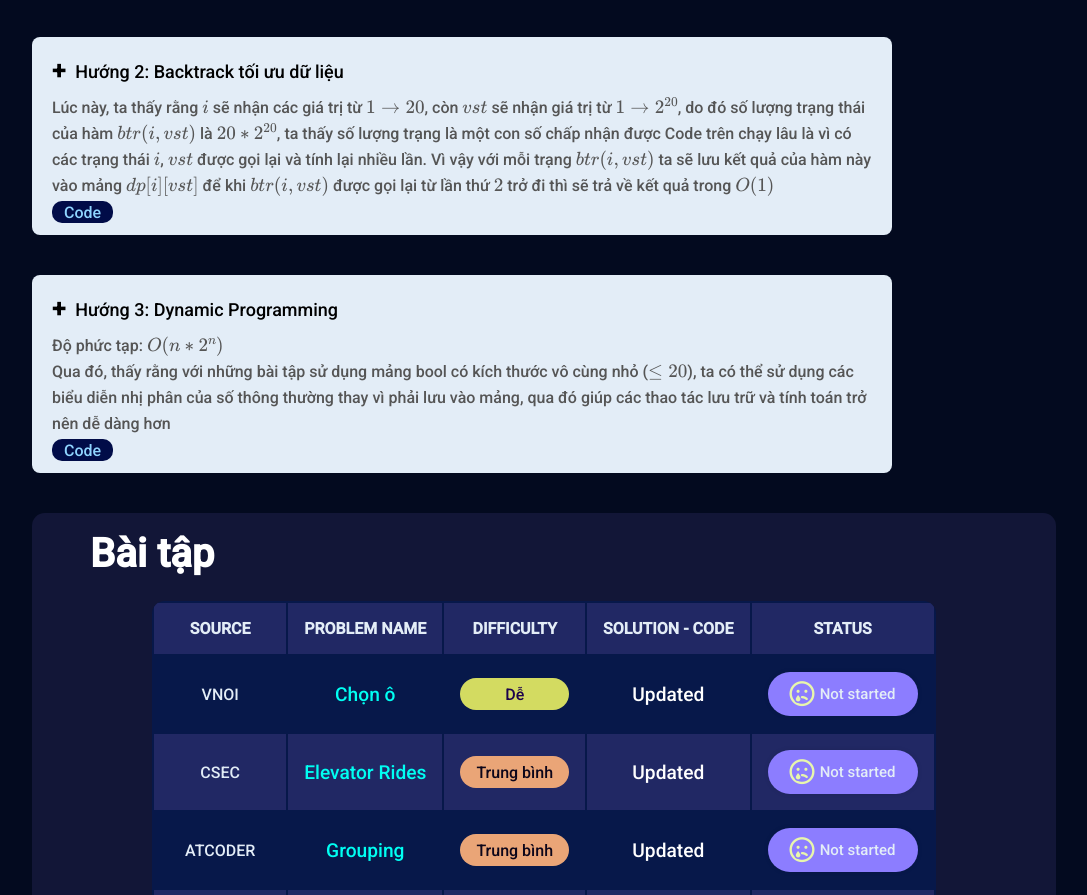
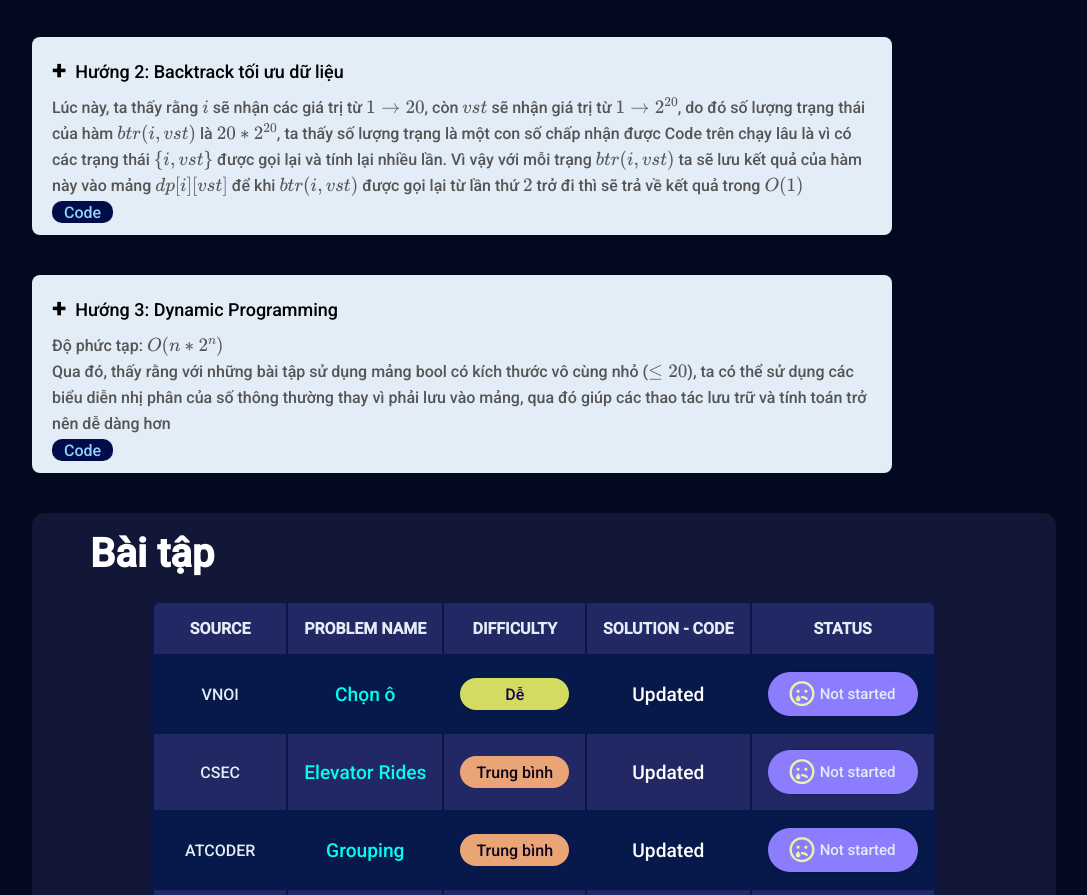
Before and after one commit to HHPKweb20092024/DPBITMASK, a plain HTML site: page index.html in a window 1280 px wide. Shown: the part 2226-3121 px from the top of the page, without its empty margins (58-1145 px from the left). Drawn offline with nearby package versions, Linux system fonts and the light colour scheme; some packages are replaced by stand-ins of ours.

Commit message:
Add files via upload

```diff
--- a/index.html
+++ b/index.html
@@ -125,7 +125,7 @@
                         <label for="second">Hướng 2: Backtrack tối ưu dữ liệu</label>
                         <div class="content">
                             <p>
-                                Lúc này, ta thấy rằng \(i\) sẽ nhận các giá trị từ \(1 \rightarrow 20\), còn \(vst\) sẽ nhận giá trị từ \(1 \rightarrow 2^{20}\), do đó số lượng trạng thái của hàm \(btr(i, vst)\) là \(20 * 2^{20}\), ta thấy số lượng trạng là một con số chấp nhận được Code trên chạy lâu là vì có các trạng thái \(i\), \(vst\) được gọi lại và tính lại nhiều lần. Vì vậy với mỗi trạng \(btr(i, vst)\) ta sẽ lưu kết quả của hàm này vào mảng \(dp[i][vst]\) để khi \(btr(i, vst)\) được gọi lại từ lần thứ \(2\) trở đi thì sẽ trả về kết quả trong \(O(1)\) </p>
+                                Lúc này, ta thấy rằng \(i\) sẽ nhận các giá trị từ \(1 \rightarrow 20\), còn \(vst\) sẽ nhận giá trị từ \(1 \rightarrow 2^{20}\), do đó số lượng trạng thái của hàm \(btr(i, vst)\) là \(20 * 2^{20}\), ta thấy số lượng trạng là một con số chấp nhận được Code trên chạy lâu là vì có các trạng thái \(\begin{Bmatrix}i, vst\end{Bmatrix}\) được gọi lại và tính lại nhiều lần. Vì vậy với mỗi trạng \(btr(i, vst)\) ta sẽ lưu kết quả của hàm này vào mảng \(dp[i][vst]\) để khi \(btr(i, vst)\) được gọi lại từ lần thứ \(2\) trở đi thì sẽ trả về kết quả trong \(O(1)\) </p>
                                     <div class="code">
                                         <a href="https://ideone.com/LwTRmv">Code</a>
                                     </div>
```
